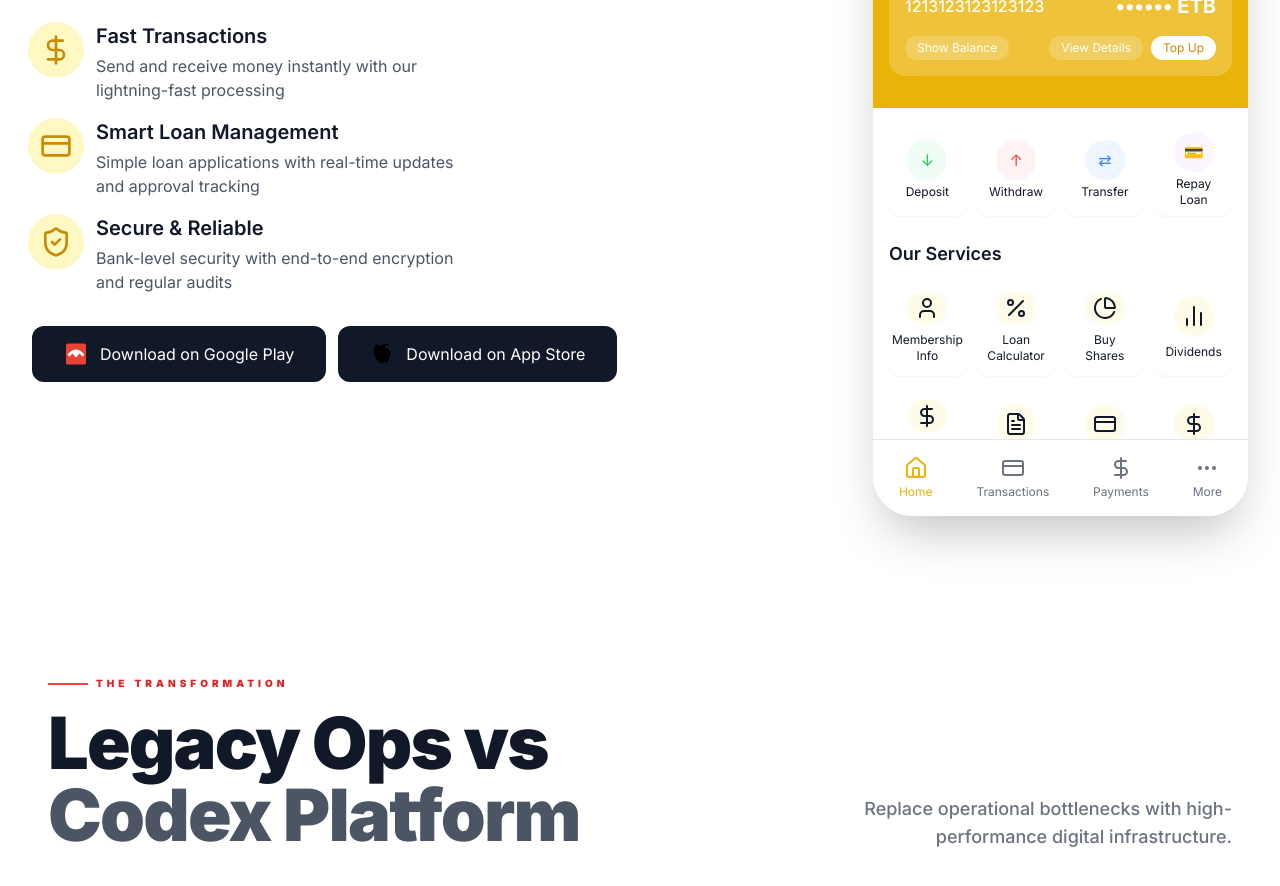
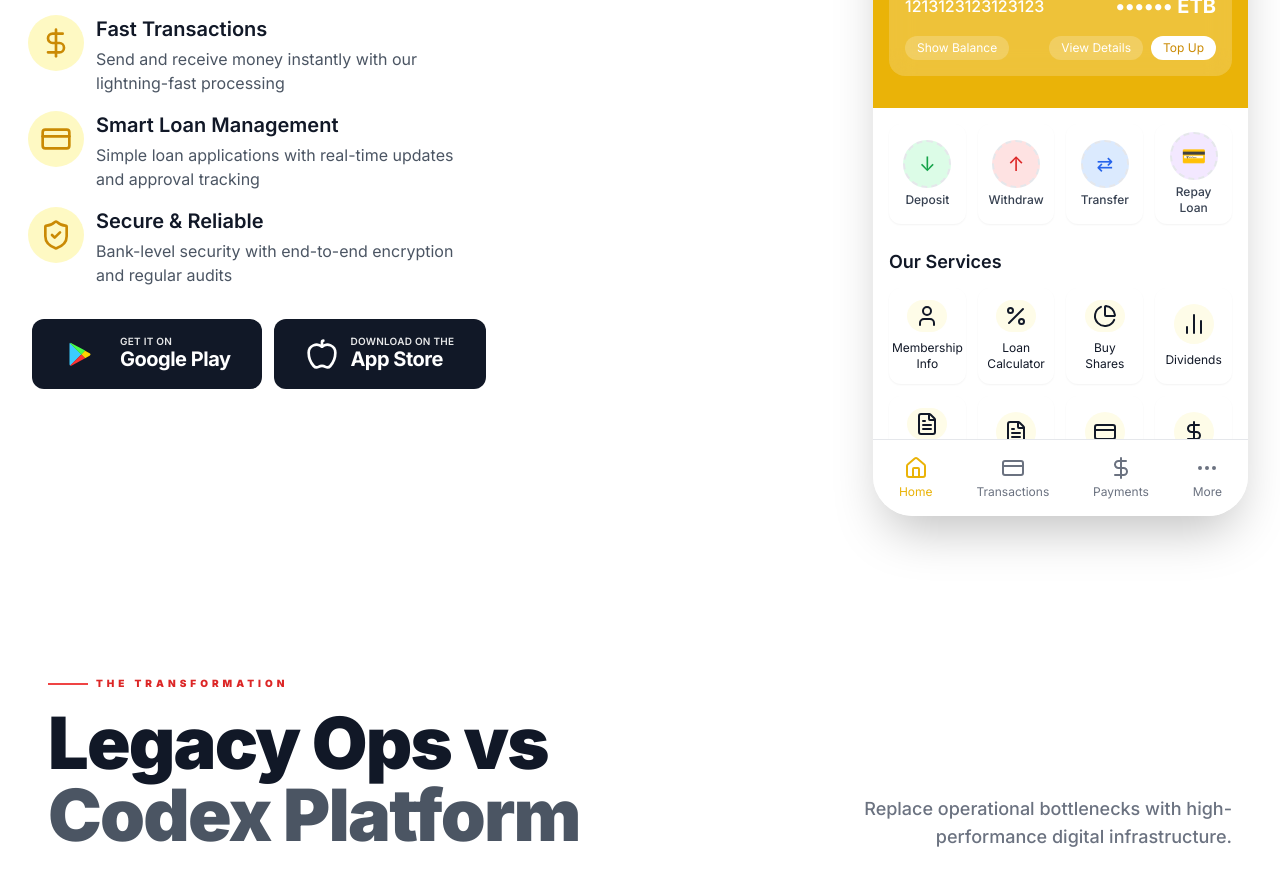
Before and after one commit to abenooo/codex_africa, a React (Vite) app: page / in a window 1280 px wide. Shown: the part 7880-8766 px from the top of the page. Built offline with nearby package versions, Linux system fonts and the light colour scheme.

Commit message:
Add mobile app mockup

```diff
--- a/components/AppDownload.tsx
+++ b/components/AppDownload.tsx
@@ -17,7 +17,8 @@ import {
   Bell,
   X,
   ShieldCheck,
-  Smartphone
+  Smartphone,
+  Apple
 } from 'lucide-react';
 
 const AppDownload: React.FC = () => {
@@ -46,15 +47,15 @@ const AppDownload: React.FC = () => {
   const user = {
     name: 'Abenezer Kifle',
     accountNumber: '1213123123123123',
-    balance: 25000.50,
+    balance: 25000,
     lastLogin: '2 mins ago'
   };
 
   const quickActionButtons = [
-    { id: 'deposit', label: 'Deposit', icon: 'arrow-down-circle', color: 'green' },
-    { id: 'withdraw', label: 'Withdraw', icon: 'arrow-up-circle', color: 'red' },
-    { id: 'transfer', label: 'Transfer', icon: 'repeat', color: 'blue' },
-    { id: 'repay', label: 'Repay Loan', icon: 'credit-card', color: 'purple' }
+    { id: 'deposit', label: 'Deposit', icon: '↓', color: 'green', bgColor: 'bg-green-100', textColor: 'text-green-600' },
+    { id: 'withdraw', label: 'Withdraw', icon: '↑', color: 'red', bgColor: 'bg-red-100', textColor: 'text-red-600' },
+    { id: 'transfer', label: 'Transfer', icon: '⇄', color: 'blue', bgColor: 'bg-blue-100', textColor: 'text-blue-600' },
+    { id: 'repay', label: 'Repay Loan', icon: '💳', color: 'purple', bgColor: 'bg-purple-100', textColor: 'text-purple-600' }
   ];
 
   const services = [
@@ -62,9 +63,9 @@ const AppDownload: React.FC = () => {
     { id: 'calculator', label: 'Loan Calculator', icon: <Percent className="w-6 h-6" /> },
     { id: 'shares', label: 'Buy Shares', icon: <PieChart className="w-6 h-6" /> },
     { id: 'dividends', label: 'Dividends', icon: <BarChart2 className="w-6 h-6" /> },
-    { id: 'apply-loan', label: 'Apply Loan', icon: <DollarSign className="w-6 h-6" /> },
+    { id: 'apply-loan', label: 'Apply Loan', icon: <FileText className="w-6 h-6" /> },
     { id: 'statements', label: 'Statements', icon: <FileText className="w-6 h-6" /> },
-    { id: 'payment-method', label: 'Payment', icon: <CreditCard className="w-6 h-6" /> },
+    { id: 'payment', label: 'Payment', icon: <CreditCard className="w-6 h-6" /> },
     { id: 'savings', label: 'Savings', icon: <DollarSign className="w-6 h-6" /> },
   ];
 
@@ -154,15 +155,12 @@ const AppDownload: React.FC = () => {
               onClick={() => handleTransactionAction(action.id)}
               className="flex flex-col items-center justify-center p-2 bg-white rounded-xl shadow-sm"
             >
-              <div className={`w-10 h-10 rounded-full bg-${action.color}-50 flex items-center justify-center mb-1`}>
-                <span className={`text-${action.color}-500`}>
-                  {action.icon === 'arrow-down-circle' && '↓'}
-                  {action.icon === 'arrow-up-circle' && '↑'}
-                  {action.icon === 'repeat' && '⇄'}
-                  {action.icon === 'credit-card' && '💳'}
+              <div className={`w-12 h-12 rounded-full ${action.bgColor} flex items-center justify-center mb-1 border-2 border-dashed ${action.textColor} border-opacity-50`}>
+                <span className="text-xl">
+                  {action.icon}
                 </span>
               </div>
-              <span className="text-xs text-center">{action.label}</span>
+              <span className="text-xs text-center text-gray-700 font-medium">{action.label}</span>
             </button>
           ))}
         </div>
@@ -277,24 +275,32 @@ const AppDownload: React.FC = () => {
               <div className="flex flex-col sm:flex-row gap-3 pt-2">
                 <a
                   href="#"
-                  className="flex items-center justify-center gap-3 bg-gray-900 hover:bg-gray-800 text-white px-8 py-4 rounded-xl transition-colors whitespace-nowrap"
+                  className="flex items-center justify-center gap-3 bg-gray-900 hover:bg-gray-800 text-white px-8 py-4 rounded-xl transition-colors whitespace-nowrap w-full max-w-[240px]"
                 >
-                  <svg width="24" height="24" viewBox="0 0 24 24" fill="none">
-                    <path d="M3.6 1.5H20.4C21.27 1.5 22 2.23 22 3.1V20.9C22 21.77 21.27 22.5 20.4 22.5H3.6C2.73 22.5 2 21.77 2 20.9V3.1C2 2.23 2.73 1.5 3.6 1.5Z" fill="#EA4335"/>
-                    <path d="M12 12.5H20.4C20.4 12.5 16.5 7.5 12 7.5C7.5 7.5 3.6 12.5 3.6 12.5L5.5 14.5L8.5 11.5L12 15.5L15.5 11.5L18.5 14.5L20.4 12.5H12Z" fill="white"/>
-                  </svg>
-                  <span>Download on Google Play</span>
+                  <div className="w-8 h-8 mr-3 flex items-center justify-center">
+                    <svg viewBox="0 0 24 24" className="w-7 h-7" xmlns="http://www.w3.org/2000/svg">
+                      <path d="M3.5 2.1C3.2 2.4 3 2.8 3 3.4V20.6C3 21.2 3.2 21.6 3.5 21.9L3.6 22L13.1 12.5V12.3L3.6 2.8L3.5 2.1Z" fill="#3BCCFF"/>
+                      <path d="M16.3 15.7L13.1 12.5V12.3L16.3 9.1L16.4 9.2L20.2 11.4C21.3 12 21.3 12.9 20.2 13.5L16.4 15.6L16.3 15.7Z" fill="#FFD400"/>
+                      <path d="M16.4 15.7L13.1 12.4L3.6 21.9C3.9 22.2 4.4 22.2 5 21.9L16.4 15.7Z" fill="#FF3333"/>
+                      <path d="M16.4 9.1L5 2.9C4.4 2.6 3.9 2.6 3.6 2.9L13.1 12.4L16.4 9.1Z" fill="#48FF48"/>
+                    </svg>
+                  </div>
+                  <div className="flex flex-col items-start leading-tight">
+                    <span className="text-[10px] font-semibold uppercase tracking-wide opacity-90">GET IT ON</span>
+                    <span className="text-xl font-bold -mt-0.5 tracking-tight">Google Play</span>
+                  </div>
                 </a>
                 <a
                   href="#"
-                  className="flex items-center justify-center gap-3 bg-gray-900 hover:bg-gray-800 text-white px-8 py-4 rounded-xl transition-colors whitespace-nowrap"
+                  className="flex items-center justify-center gap-3 bg-gray-900 hover:bg-gray-800 text-white px-8 py-4 rounded-xl transition-colors whitespace-nowrap w-full max-w-[240px]"
                 >
-                  <svg width="24" height="24" viewBox="0 0 24 24" fill="none">
-                    <path d="M17.05 20.28C16.07 21.23 15 20.55 15 19.13V17.08C15 15.5 16.35 14.15 17.93 14.15C17.97 14.15 18.03 14.15 18.07 14.15C18.68 14.19 19.23 14.37 19.71 14.7C19.45 15.2 19.24 15.73 19.07 16.27C18.7 17.8 18.7 20.21 17.05 20.28Z" fill="#000000"/>
-                    <path d="M18.93 12.15C18.38 12.21 17.8 12.09 17.27 11.8C16.03 11.16 15.47 9.93 15.47 9.93C15.47 9.93 14.77 8.55 15.81 7.15C16.38 6.4 17.12 6.26 17.65 6.25C17.71 6.25 17.76 6.25 17.82 6.25C17.74 6.32 17.67 6.4 17.6 6.49C16.95 7.27 17.14 8.47 17.22 8.85C17.45 9.85 18.11 10.71 19.05 11.09C19.67 11.34 20.3 11.38 20.81 11.31C20.93 11.29 21.05 11.27 21.16 11.25C21 10.36 20.46 9.56 19.77 8.99C19.15 8.47 18.75 7.69 18.75 6.81C18.75 6.24 18.9 5.7 19.16 5.23C17.89 5.69 17 6.75 17 8.02C17 9.3 17.97 10.4 19.26 10.81C19.58 10.91 19.77 11.23 19.7 11.56C19.63 11.89 19.32 12.1 19 12.07C18.98 12.07 18.95 12.07 18.93 12.07V12.15Z" fill="#000000"/>
-                    <path d="M16.5 15.75C15.5 19.75 12 21.5 12 21.5C12 21.5 6 19.5 4 12.5C2.5 7.5 4.5 3.5 6.5 2C6.5 2 8 3.5 10.5 3.5C13 3.5 13.68 2 16.5 2C17.57 2 18.46 2.07 19.18 2.2C18.5 2.54 17.86 3.2 17.5 4.1C16.36 2.93 14.7 4.18 15.03 5.55C15.22 6.33 16.08 6.82 16.92 7.31C19.17 8.62 20.5 10.26 20.5 12.25C20.5 13.95 19.5 15.75 16.5 15.75Z" fill="#000000"/>
-                  </svg>
-                  <span>Download on App Store</span>
+                  <div className="w-8 h-8 flex items-center justify-center">
+                    <Apple className="w-8 h-8 text-white" />
+                  </div>
+                  <div className="flex flex-col items-start leading-tight">
+                    <span className="text-[10px] font-semibold uppercase tracking-wide opacity-90">Download on the</span>
+                    <span className="text-xl font-bold -mt-0.5 tracking-tight">App Store</span>
+                  </div>
                 </a>
               </div>
             </div>
```
